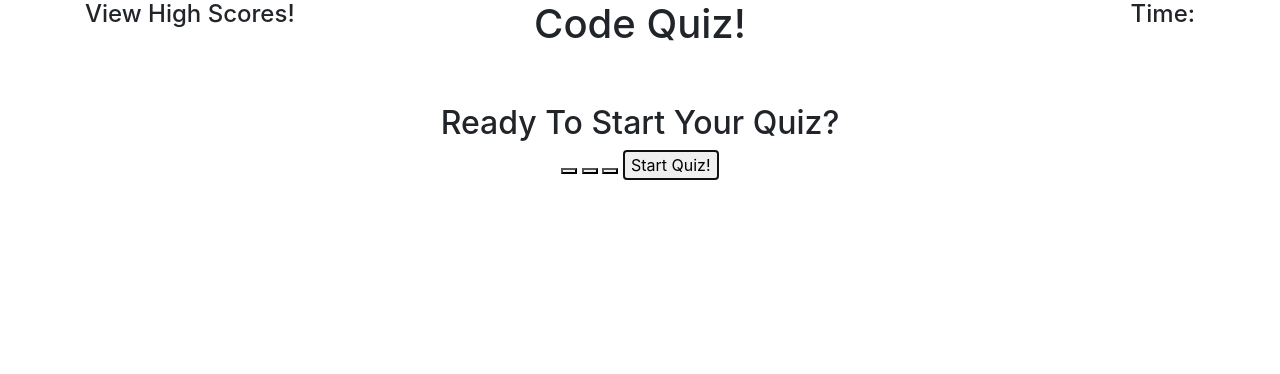
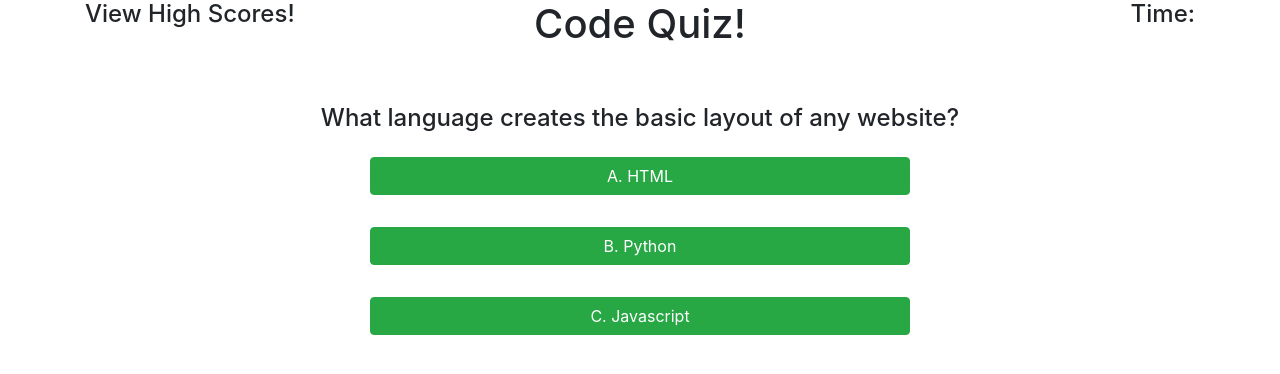
Before and after one commit to truppeiner/code-quiz, a plain HTML site: page index.html in a window 1280 px wide. Both pictures are taken after a click on the button "Start Quiz!". Drawn offline with nearby package versions, Linux system fonts and the light colour scheme.

Commit message:
first question functioning

```diff
--- a/assets/js/script.js
+++ b/assets/js/script.js
@@ -0,0 +1,52 @@
+let timer = document.querySelector('.timer-clock');
+
+let startQuiz = function() {
+    let firstQuestion = function() {
+        let quizQuestion = document.querySelector(".quiz-question");
+            quizQuestion.textContent="What language creates the basic layout of any website?"
+            document.querySelector('.start-section').hidden = true;
+
+        let questionOneA = document.querySelector('.option-1');
+            let answerOneA = document.createElement("button");
+                answerOneA.className = "btn btn-success m-3 answer-1 w-50";
+                answerOneA.textContent = "A. HTML";
+            questionOneA.appendChild(answerOneA);
+            // pass to second question
+            questionOneA.addEventListener('click', secondQuestion);
+
+
+        let questionOneB = document.querySelector('.option-2');
+            let answerOneB = document.createElement("button");
+                answerOneB.className = "btn btn-success m-3 answer-2 w-50";
+                answerOneB.textContent = "B. Python";
+            questionOneB.appendChild(answerOneB);
+            // check to see if correct answer is written is sellected
+            questionOneB.addEventListener('click', checkB);
+            function checkB(){
+                answerOneB.className = 'btn btn-danger m-3 answer-2 w-50';
+                answerOneB.textContent = 'incorrect try again!';
+            }
+
+        let questionOneC = document.querySelector('.option-3');
+            let answerOneC = document.createElement('button');
+                answerOneC.className = "btn btn-success m-3 answer-3 w-50";
+                answerOneC.textContent = "C. Javascript";
+            questionOneC.appendChild(answerOneC);
+            // check answer
+            questionOneC.addEventListener('click', checkC);
+            function checkC (){
+                answerOneC.className = 'btn btn-danger m-3 answer-2 w-50';
+                answerOneC.textContent = 'incorrect try again!';
+            }
+    }
+
+    let secondQuestion = function () {
+        console.log('test');
+
+    }
+    firstQuestion();
+}
+
+
+
+    document.querySelector(".start-button").addEventListener('click', startQuiz);
--- a/index.html
+++ b/index.html
@@ -27,14 +27,29 @@
     </header>
     <!-- END HEADER -->
     <main>
+        <div class="container">
         <div class="row">
         <div class="col text-center mt-5">
         <div class="quiz-section">
-            <h2>Ready To Start Your Quiz?</h2>
-                <button class="option-1"></button>
-                <button class="option-2"></button>
-                <button class="option-3"></button>
-                <button class="start-button">Start Quiz!</button>
+            <h4 class="quiz-question">Ready To Start Your Quiz?</h4>
+            <div class="col quiz-answers">
+                <div class="option-1">
+                    <!-- <button class="btn row m-1" id="answer-1"></button> -->
+                </div>
+                <div class="option-2">
+                    <!-- <button class="btn row m-1" id="answer-2"></button> -->
+                </div>
+                <div class="option-3">
+                    <!-- <button class="btn row m-1" id="answer-3"></button> -->
+                </div>
+            </div>
+            <div class="start-section">
+                <button type="button" class="start-button btn btn-success row m-1 mt-3">Start Quiz!</button>
+            </div>
+            <div class="final-score">
+
+            </div>
+        </div>
         </div>
         </div>
         </div>
```
